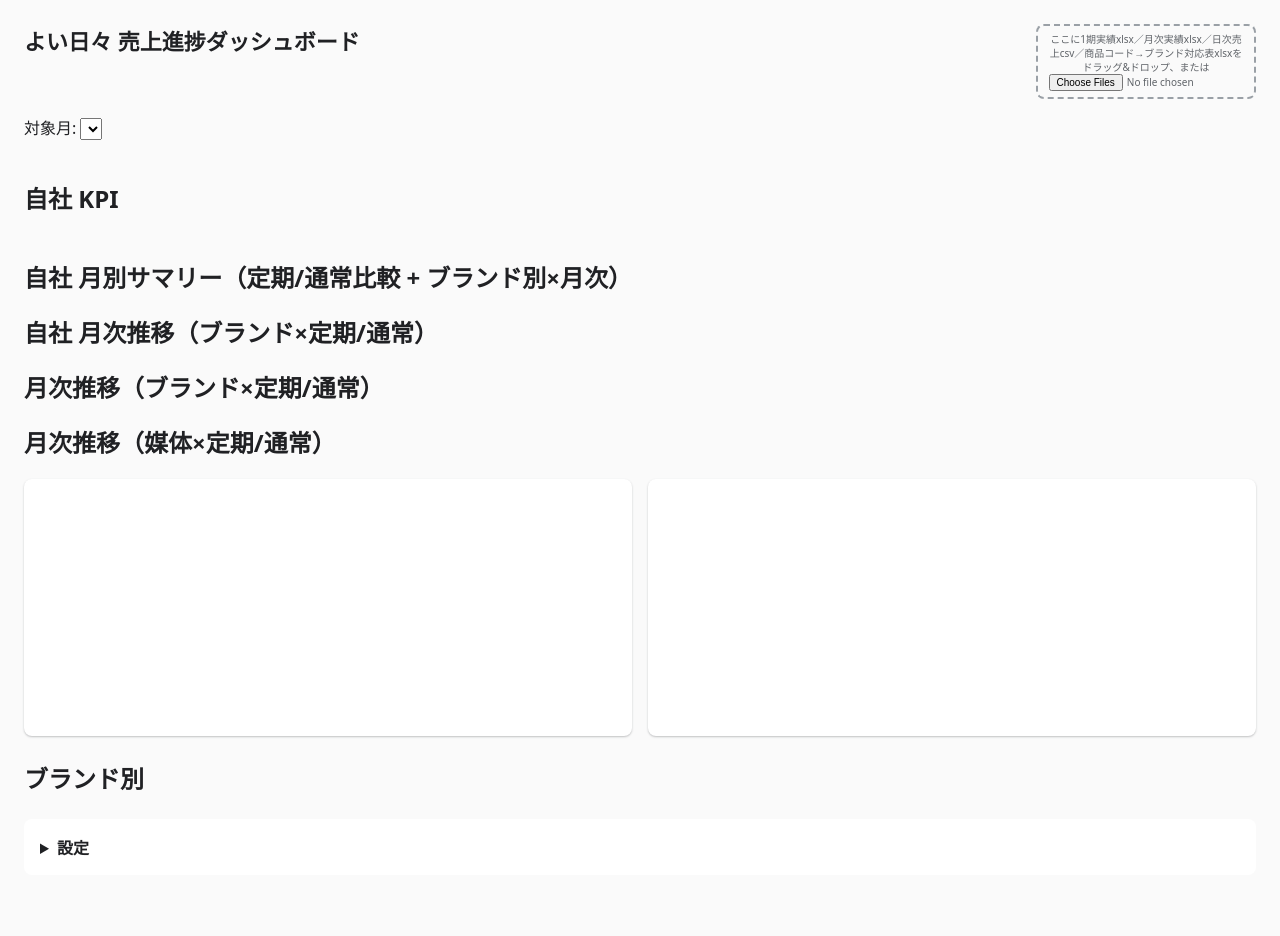
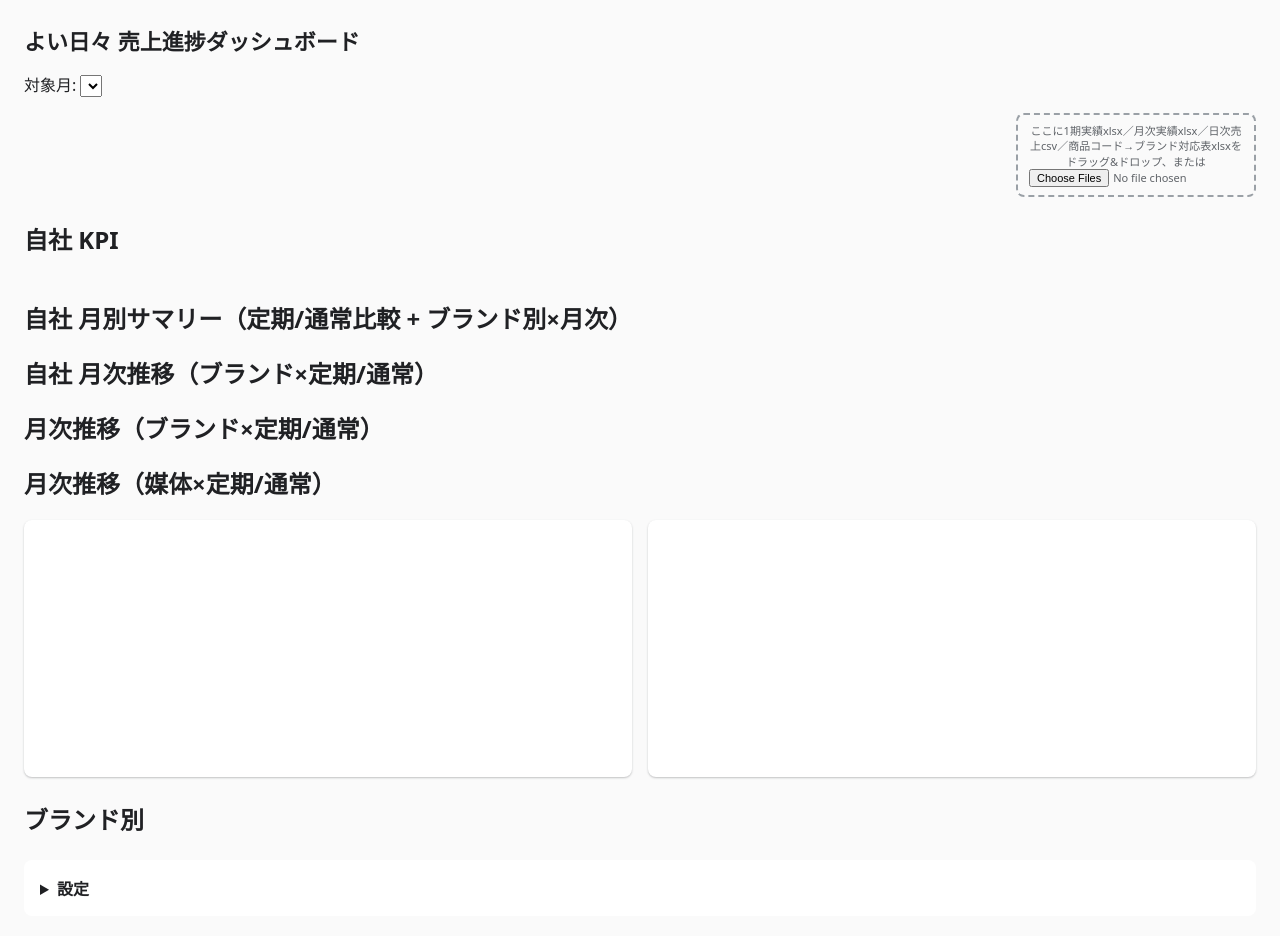
Before and after one commit to a-ushimaru-commits/yoihibiDB, a website with bundled scripts: page dashboard.html in a window 1280 px wide. Before the commit the page ends 899 px from the top, so only its background shows below. Built offline with nearby package versions, Linux system fonts and the light colour scheme.

Commit message:
style: move upload dropzone beside overall KPI row instead of page header

```diff
--- a/css/styles.css
+++ b/css/styles.css
@@ -1,13 +1,14 @@
 * { box-sizing: border-box; font-family: 'Noto Sans JP', system-ui, sans-serif; }
 body { margin: 0; padding: 24px; background: #fafafa; color: #202124; }
-h1 { font-size: 22px; margin: 0; }
-.header-row { display: flex; justify-content: space-between; align-items: flex-start; gap: 24px; flex-wrap: wrap; margin-bottom: 16px; }
+h1 { font-size: 22px; margin: 0 0 16px; }
 .dropzone { border: 2px dashed #9aa0a6; border-radius: 8px; padding: 12px 16px; text-align: center; color: #5f6368; font-size: 13px; }
-.header-row .dropzone { flex: 0 0 220px; margin-bottom: 0; padding: 6px 8px; font-size: 10px; line-height: 1.4; }
-.header-row .dropzone input[type="file"] { font-size: 10px; }
 .dropzone.dragover { border-color: #1a73e8; background: #e8f0fe; }
 .month-selector { margin-bottom: 16px; }
 .kpi-row { display: flex; gap: 16px; margin-bottom: 24px; flex-wrap: wrap; }
+.kpi-row-with-upload { display: flex; gap: 16px; align-items: stretch; flex-wrap: wrap; margin-bottom: 24px; }
+.kpi-row-with-upload .kpi-row { flex: 1; margin-bottom: 0; }
+.kpi-row-with-upload .dropzone { flex: 0 0 240px; padding: 8px 10px; font-size: 11px; line-height: 1.4; }
+.kpi-row-with-upload .dropzone input[type="file"] { font-size: 11px; }
 .kpi-card { background: #fff; border-radius: 8px; box-shadow: 0 1px 2px rgba(60,64,67,.3); padding: 16px; min-width: 200px; flex: 1; }
 .kpi-label { font-size: 13px; color: #5f6368; }
 .kpi-value { font-size: 32px; font-weight: 700; margin: 4px 0; }
--- a/dashboard.html
+++ b/dashboard.html
@@ -6,13 +6,7 @@
 <link rel="stylesheet" href="css/styles.css">
 </head>
 <body>
-<div class="header-row">
-  <h1>よい日々 売上進捗ダッシュボード</h1>
-  <div id="dropzone" class="dropzone">
-    ここに1期実績xlsx／月次実績xlsx／日次売上csv／商品コード→ブランド対応表xlsxをドラッグ&ドロップ、または
-    <input type="file" id="fileInput" multiple accept=".xlsx,.csv">
-  </div>
-</div>
+<h1>よい日々 売上進捗ダッシュボード</h1>
 <p id="status"></p>
 <div id="warnings"></div>
 <div id="brandWarnings"></div>
@@ -22,7 +16,13 @@
   <select id="monthSelect"></select>
 </div>
 
-<div id="kpiRow" class="kpi-row"></div>
+<div class="kpi-row-with-upload">
+  <div id="kpiRow" class="kpi-row"></div>
+  <div id="dropzone" class="dropzone">
+    ここに1期実績xlsx／月次実績xlsx／日次売上csv／商品コード→ブランド対応表xlsxをドラッグ&ドロップ、または
+    <input type="file" id="fileInput" multiple accept=".xlsx,.csv">
+  </div>
+</div>
 
 <h2>自社 KPI</h2>
 <div id="ownChannelKpiRow" class="kpi-row"></div>
```
